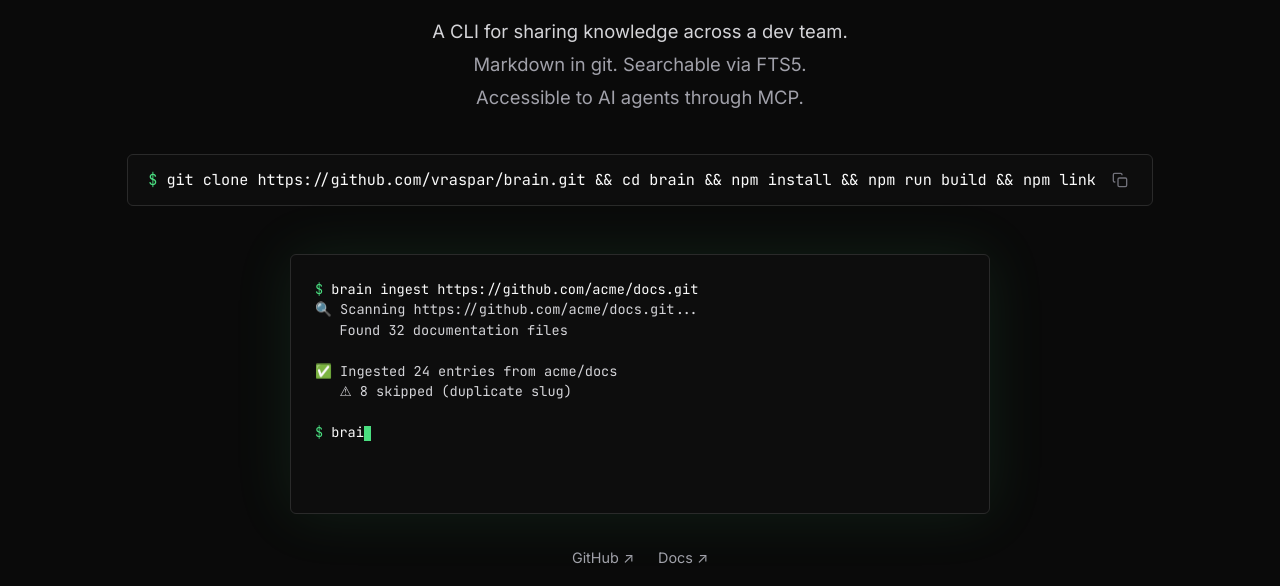
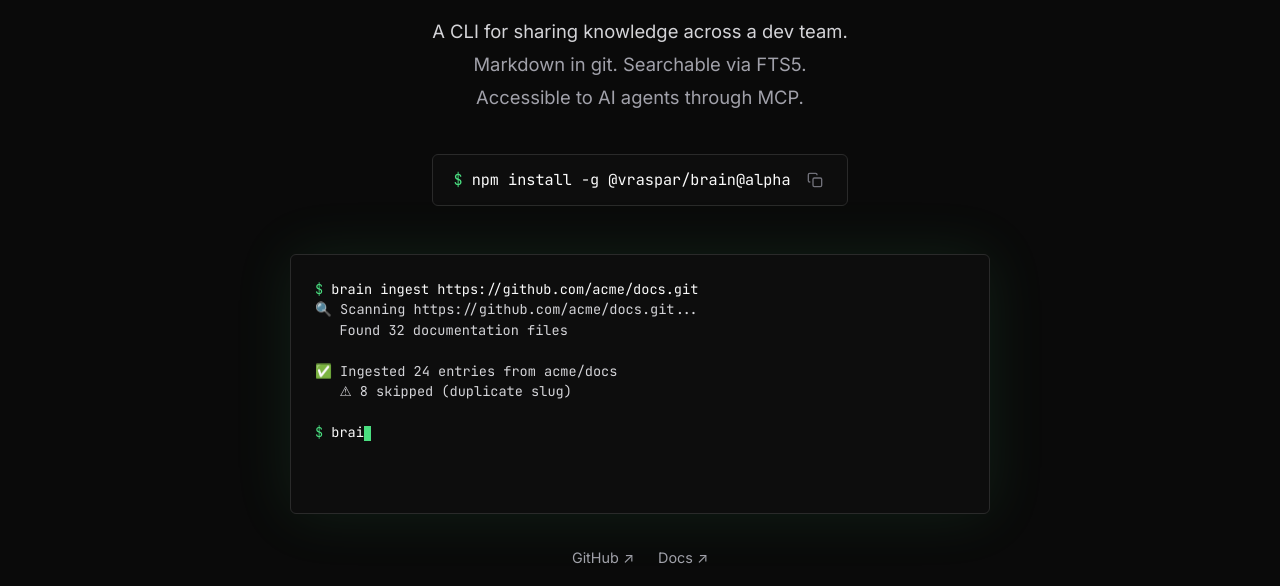
Before and after one commit to vraspar/brain, a website: page website/index.html in a window 1280 px wide. Shown: the part 214-800 px from the top of the page. Drawn offline with Linux system fonts and the light colour scheme.

Commit message:
docs: update install to npm install -g @vraspar/brain@alpha
npm install is now the PRIMARY install method. Git clone moved
to 'Development setup' subsection for contributors.

Updated:
- README.md — npm install primary, git clone for dev
- docs/getting-started.md — npm install, link to CONTRIBUTING
- website/index.html — hero install block + quick start section

Co-authored-by: Copilot <223556219+Copilot@users.noreply.github.com>

```diff
--- a/website/index.html
+++ b/website/index.html
@@ -31,8 +31,8 @@
     </p>
 
     <div class="install-block">
-      <code><span class="prompt">$</span> git clone https://github.com/vraspar/brain.git && cd brain && npm install && npm run build && npm link</code>
-      <button class="copy-btn" data-copy="git clone https://github.com/vraspar/brain.git && cd brain && npm install && npm run build && npm link" aria-label="Copy to clipboard">
+      <code><span class="prompt">$</span> npm install -g @vraspar/brain@alpha</code>
+      <button class="copy-btn" data-copy="npm install -g @vraspar/brain@alpha" aria-label="Copy to clipboard">
         <svg width="16" height="16" viewBox="0 0 24 24" fill="none" stroke="currentColor" stroke-width="2"><rect x="9" y="9" width="13" height="13" rx="2" ry="2"></rect><path d="M5 15H4a2 2 0 0 1-2-2V4a2 2 0 0 1 2-2h9a2 2 0 0 1 2 2v1"></path></svg>
       </button>
     </div>
@@ -183,8 +183,7 @@ Found 3 results:
 
       <div class="terminal" aria-label="Installation and setup commands">
         <div><span class="comment"># Install</span></div>
-        <div><span class="prompt">$ </span><span class="command">git clone https://github.com/vraspar/brain.git</span></div>
-        <div><span class="prompt">$ </span><span class="command">cd brain && npm install && npm run build && npm link</span></div>
+        <div><span class="prompt">$ </span><span class="command">npm install -g @vraspar/brain@alpha</span></div>
         <div>&nbsp;</div>
         <div><span class="comment"># Create a brain</span></div>
         <div><span class="prompt">$ </span><span class="command">brain init --name "My Team"</span></div>
```
Also changed, not shown: docs/getting-started.md (+4 -6 lines), README.md.
